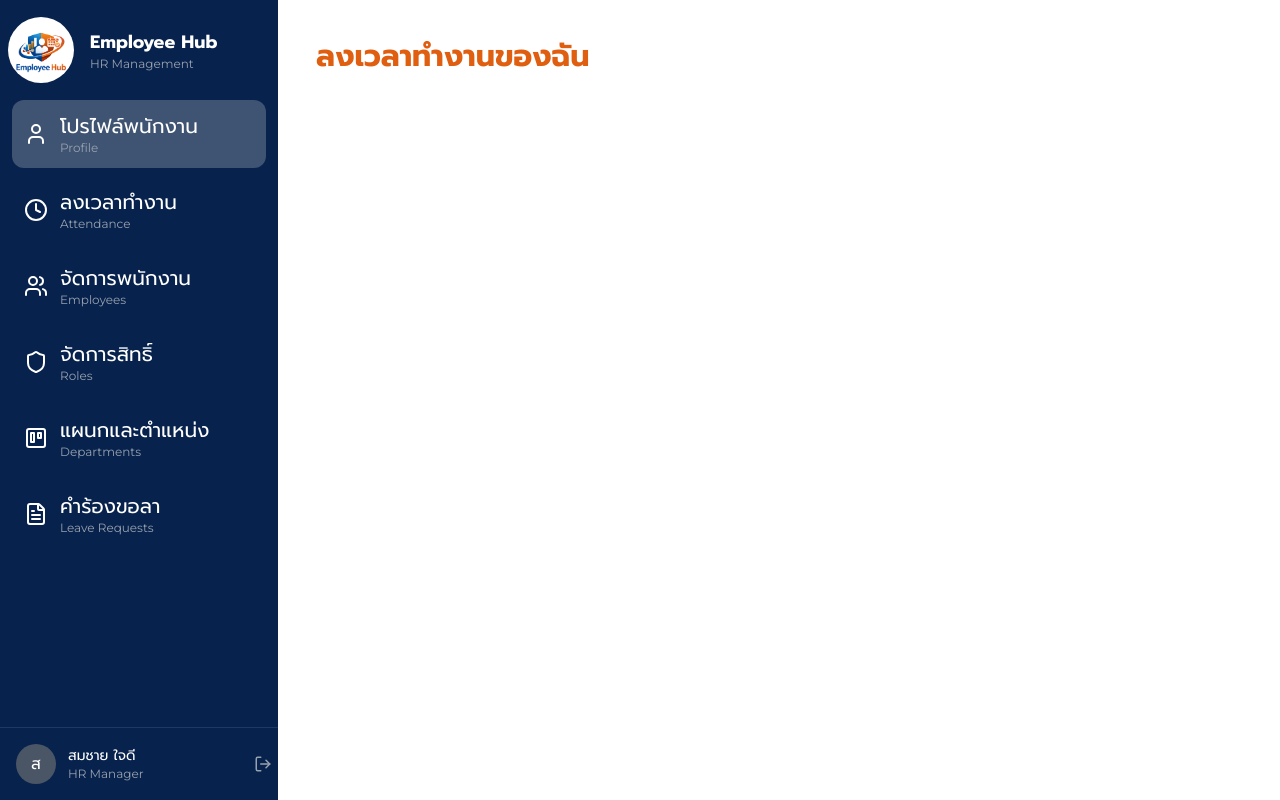
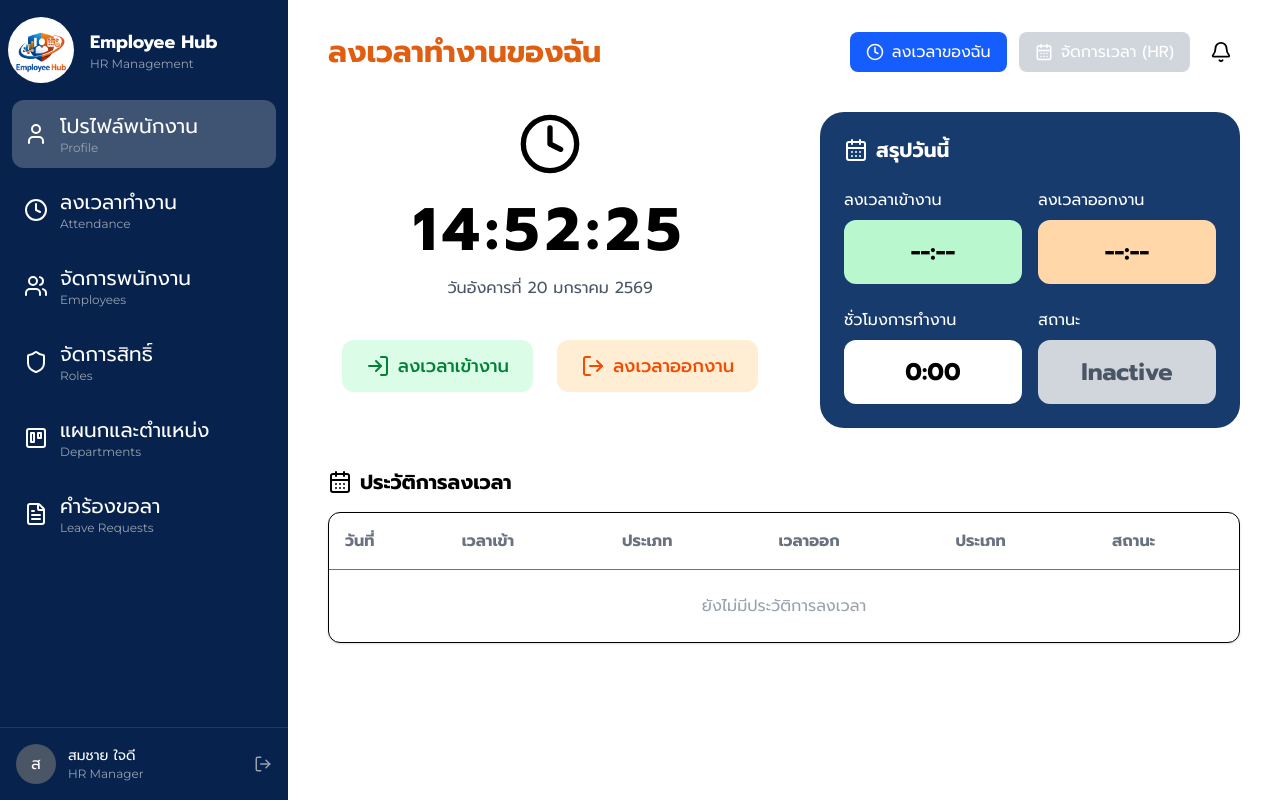
Before and after one commit to pxttxrxwxn/Font-End-Employee-Hub, a Next.js app: page /HRManagement/Time_Attendance in a window 1280 px wide. Built offline with nearby package versions, Linux system fonts and the light colour scheme.

Commit message:
Update page.tsx

```diff
--- a/src/app/HRManagement/Time_Attendance/page.tsx
+++ b/src/app/HRManagement/Time_Attendance/page.tsx
@@ -1,20 +1,246 @@
 "use client"
 
-import React, { useState } from "react"
+import React, { useEffect, useState } from "react"
 import Sidebar from "@/app/components/Sidebar"
-import { Mail, Phone, Building2, Calendar, Pencil } from "lucide-react"
-import Image from 'next/image'
+import {
+  Clock,
+  CalendarDays,
+  LogIn,
+  LogOut,
+  Bell,
+} from "lucide-react"
+
+type HistoryItem = {
+  date: string
+  checkIn: string
+  checkOut: string
+  inType: string
+  outType: string
+  status: string
+}
 
 export default function Time_Attendance() {
+  const [time, setTime] = useState(new Date())
+  const [checkIn, setCheckIn] = useState("--:--")
+  const [checkOut, setCheckOut] = useState("--:--")
+  const [history, setHistory] = useState<HistoryItem[]>([])
+
+  useEffect(() => {
+    const timer = setInterval(() => setTime(new Date()), 1000)
+    return () => clearInterval(timer)
+  }, [])
+
+  const formatTime = (date: Date) =>
+    date.toLocaleTimeString("th-TH", {
+      hour: "2-digit",
+      minute: "2-digit",
+    })
+
+  const formatFullTime = (date: Date) =>
+    date.toLocaleTimeString("th-TH", { hour12: false })
+
+  const formatDate = (date: Date) =>
+    date.toLocaleDateString("th-TH", {
+      weekday: "long",
+      day: "numeric",
+      month: "long",
+      year: "numeric",
+    })
+
+  const formatShortDate = (date: Date) =>
+    date.toLocaleDateString("th-TH", {
+      weekday: "short",
+      day: "numeric",
+      month: "short",
+    })
+
+  const handleCheckIn = () => {
+    const now = new Date()
+    const timeNow = formatTime(now)
+    setCheckIn(timeNow)
+
+    setHistory(prev => [
+      {
+        date: formatShortDate(now),
+        checkIn: timeNow,
+        checkOut: "--:--",
+        inType: "ปกติ",
+        outType: "ไม่ใช้งาน",
+        status: "รอดำเนินการ",
+      },
+      ...prev,
+    ])
+  }
+
+  const handleCheckOut = () => {
+    const now = new Date()
+    const timeNow = formatTime(now)
+    setCheckOut(timeNow)
+
+    setHistory(prev =>
+      prev.map((item, index) =>
+        index === 0
+          ? {
+              ...item,
+              checkOut: timeNow,
+              outType: "ปกติ",
+              status: "อนุมัติ",
+            }
+          : item
+      )
+    )
+  }
+
   return (
     <div className="flex bg-white font-[Prompt] min-h-screen text-black">
       <Sidebar />
 
-            <div className="flex flex-col m-[3%] w-3/4">
-                {/* ลงเวลาทำงานของฉัน */}
-                <h1 className="text-3xl font-bold text-[#DF5E10] mb-10">
+      {/* MAIN */}
+      <div className="flex-1 px-10 py-8 flex flex-col gap-10">
+        {/* HEADER */}
+        <div className="flex justify-between items-center">
+          <h1 className="text-3xl font-bold text-[#DF5E10]">
             ลงเวลาทำงานของฉัน
           </h1>
+
+          <div className="flex items-center gap-3">
+            <button className="bg-blue-600 text-white px-4 py-2 rounded-lg flex items-center gap-2">
+              <Clock size={18} />
+              ลงเวลาของฉัน
+            </button>
+
+            <button
+              disabled
+              className="bg-gray-300 text-white px-4 py-2 rounded-lg cursor-not-allowed flex items-center gap-2"
+            >
+              <CalendarDays size={18} />
+              จัดการเวลา (HR)
+            </button>
+
+            {/* Notification */}
+            <button className="relative p-2 rounded-full hover:bg-gray-100">
+              <Bell size={22} />
+
+            </button>
+          </div>
+        </div>
+
+        {/* TOP SECTION */}
+        <div className="flex gap-12">
+          {/* LEFT */}
+          <div className="flex-1 flex flex-col items-center">
+            <Clock size={64} />
+            <div className="text-6xl font-bold tracking-widest mt-6">
+              {formatFullTime(time)}
+            </div>
+            <div className="mt-4 text-gray-600">
+              {formatDate(time)}
+            </div>
+
+            <div className="flex gap-6 mt-10">
+              <button
+                onClick={handleCheckIn}
+                className="flex items-center gap-2 bg-green-100 text-green-700 px-6 py-3 rounded-xl text-lg font-medium"
+              >
+                <LogIn />
+                ลงเวลาเข้างาน
+              </button>
+
+              <button
+                onClick={handleCheckOut}
+                className="flex items-center gap-2 bg-orange-100 text-orange-600 px-6 py-3 rounded-xl text-lg font-medium"
+              >
+                <LogOut />
+                ลงเวลาออกงาน
+              </button>
+            </div>
+          </div>
+
+          {/* RIGHT */}
+          <div className="w-[420px]">
+            <div className="bg-[#163B6C] text-white rounded-3xl p-6">
+              <h2 className="flex items-center gap-2 text-xl font-semibold mb-6">
+                <CalendarDays />
+                สรุปวันนี้
+              </h2>
+
+              <div className="grid grid-cols-2 gap-4 mb-6">
+                <div>
+                  <p className="mb-2">ลงเวลาเข้างาน</p>
+                  <div className="bg-green-200 text-black rounded-xl py-4 text-center text-2xl font-bold">
+                    {checkIn}
+                  </div>
+                </div>
+
+                <div>
+                  <p className="mb-2">ลงเวลาออกงาน</p>
+                  <div className="bg-orange-200 text-black rounded-xl py-4 text-center text-2xl font-bold">
+                    {checkOut}
+                  </div>
+                </div>
+              </div>
+
+              <div className="grid grid-cols-2 gap-4">
+                <div>
+                  <p className="mb-2">ชั่วโมงการทำงาน</p>
+                  <div className="bg-white text-black rounded-xl py-4 text-center text-2xl font-bold">
+                    0:00
+                  </div>
+                </div>
+
+                <div>
+                  <p className="mb-2">สถานะ</p>
+                  <div className="bg-gray-300 text-gray-600 rounded-xl py-4 text-center text-2xl font-bold">
+                    {checkIn !== "--:--" ? "Active" : "Inactive"}
+                  </div>
+                </div>
+              </div>
+            </div>
+          </div>
+        </div>
+
+        {/* HISTORY */}
+        <div>
+          <h2 className="flex items-center gap-2 text-xl font-semibold mb-4">
+            <CalendarDays />
+            ประวัติการลงเวลา
+          </h2>
+
+          <div className="bg-white rounded-xl shadow-sm border">
+            <table className="w-full text-left">
+              <thead className="border-b text-gray-500">
+                <tr>
+                  <th className="p-4">วันที่</th>
+                  <th className="p-4">เวลาเข้า</th>
+                  <th className="p-4">ประเภท</th>
+                  <th className="p-4">เวลาออก</th>
+                  <th className="p-4">ประเภท</th>
+                  <th className="p-4">สถานะ</th>
+                </tr>
+              </thead>
+              <tbody>
+                {history.length === 0 && (
+                  <tr>
+                    <td colSpan={6} className="p-6 text-center text-gray-400">
+                      ยังไม่มีประวัติการลงเวลา
+                    </td>
+                  </tr>
+                )}
+
+                {history.map((item, index) => (
+                  <tr key={index} className="border-b">
+                    <td className="p-4">{item.date}</td>
+                    <td className="p-4">{item.checkIn}</td>
+                    <td className="p-4">{item.inType}</td>
+                    <td className="p-4">{item.checkOut}</td>
+                    <td className="p-4">{item.outType}</td>
+                    <td className="p-4">{item.status}</td>
+                  </tr>
+                ))}
+              </tbody>
+            </table>
+          </div>
+        </div>
       </div>
     </div>
   )
```
Lines whose indentation alone changed are shown as unchanged.
